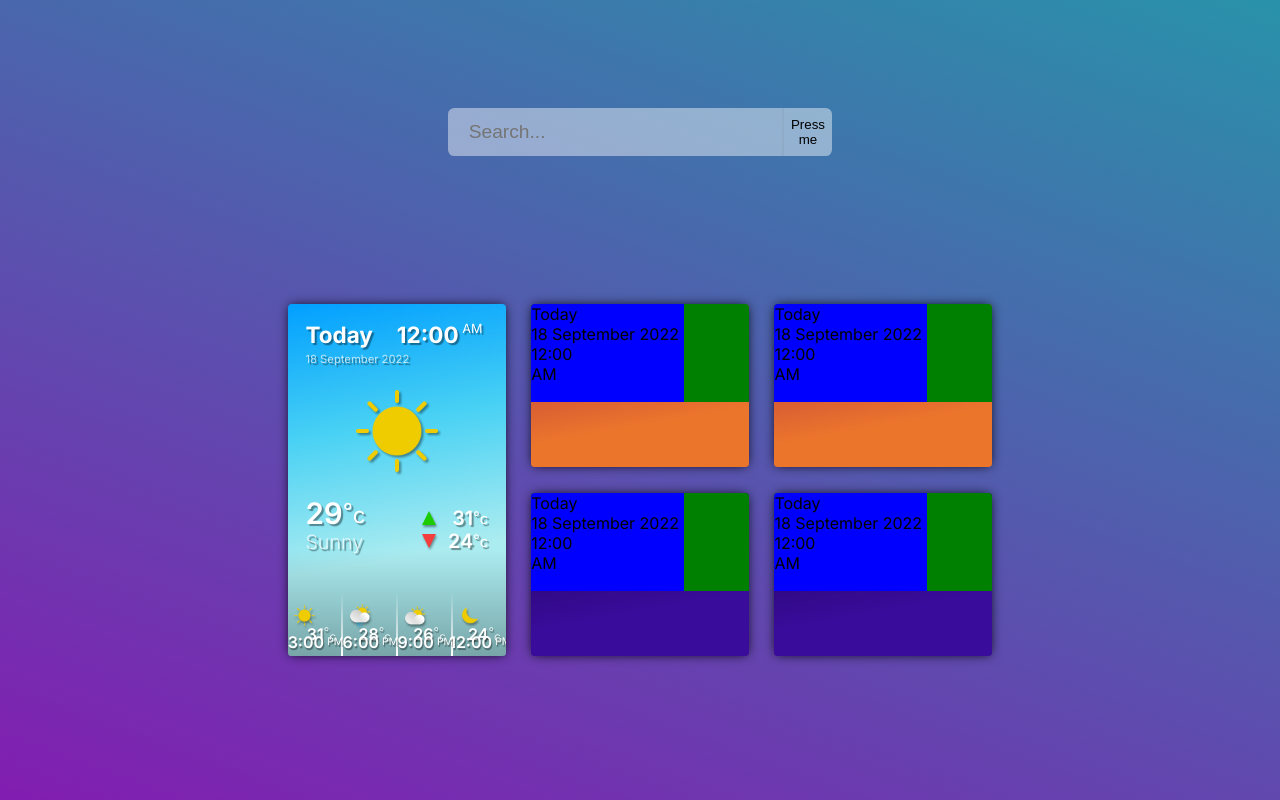
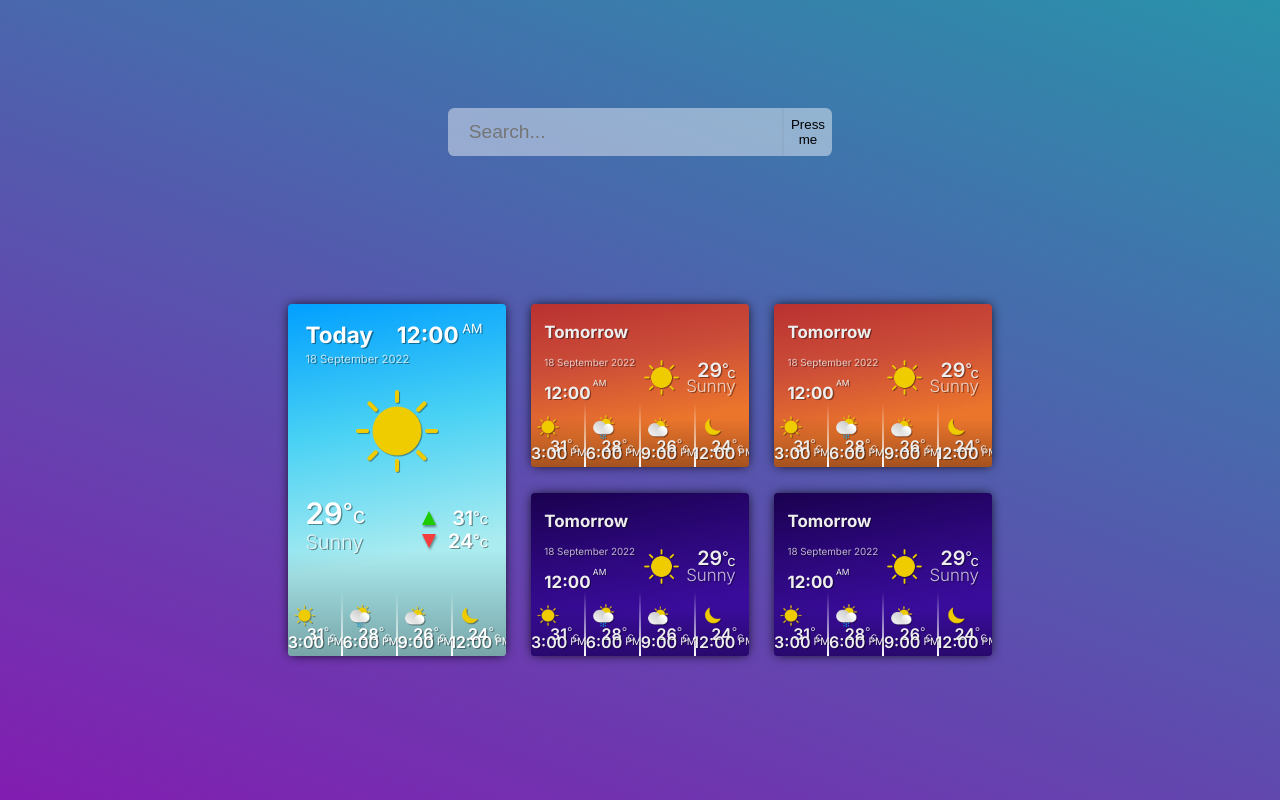
Before and after one commit to xPiccolinox/weather-app, a React (Create React App) app: page / in a window 1280 px wide. Built offline with nearby package versions, Linux system fonts and the light colour scheme.

Commit message:
Feat: WeatherTile complete design

```diff
--- a/src/Components/WeatherTile/WeatherTile.css
+++ b/src/Components/WeatherTile/WeatherTile.css
@@ -1,9 +1,23 @@
+:root {
+  --wtInfoFS_Day: 0.024;
+  --wtInfoFS_Date: 0.014;
+  --wtInfoFS_Time: 0.024;
+  --wtInfoFS_Period: 0.012;
+  --wtInfoFS_Temp: 0.028;
+  --wtInfoFS_TempName: 0.024;
+
+  --wtInfoTextShadow: 0.1vw 0.1vw 0.05vw #00000066;
+  --wtHourlyTextShadow: 0.1vw 0.1vw 0.05vw #00000066;
+}
 .weatherTile:nth-child(1) {
   grid-area: 1 / 1 / 3 / 2;
 }
 .weatherTile {
   background-color: #eee;
-  display: block;
+  color: #eee;
+  display: flex;
+  flex-direction: column;
+  justify-content: space-between;
   flex-shrink: 0;
   position: relative;
   width: 100%;
@@ -12,15 +26,166 @@
   box-shadow: 0px 0px 12px -2px #000;
   overflow: hidden;
 }
+/* Weather date & time */
 .weatherTile .weatherInfo {
-  background-color: green;
+  position: relative;
   display: flex;
   width: 100%;
   height: 60%;
+  padding: 6% 6% 0 6%;
+  box-sizing: border-box;
 }
-.weatherTile .weatherInfo .weatherInfo_date {
-  background-color: blue;
-  width: 70%;
+.weatherTile .weatherInfo_date {
+  width: 60%;
   height: 100%;
   flex-shrink: 0;
+  line-height: 1.9em;
 }
+
+.weatherTile .weatherInfo_date .day {
+  font-size: clamp(calc(var(--WeatherTiles_width) * 1.5vh * var(--wtInfoFS_Day)), calc(var(--WeatherTiles_width) * 1vw * var(--wtInfoFS_Day)), calc(var(--WeatherTiles_width) * 2.5vh * var(--wtInfoFS_Day)));
+  font-weight: 700;
+  text-shadow: var(--wtInfoTextShadow);
+}
+.weatherTile .weatherInfo_date .date {
+  grid-area: 2 / 1 / 3 / 3;
+  color: #ffffffb3;
+  font-size: clamp(calc(var(--WeatherTiles_width) * 1.5vh * var(--wtInfoFS_Date)), calc(var(--WeatherTiles_width) * 1vw * var(--wtInfoFS_Date)), calc(var(--WeatherTiles_width) * 2.5vh * var(--wtInfoFS_Date)));
+  text-shadow: var(--wtInfoTextShadow);
+}
+.weatherTile .weatherInfo_date .time {
+  display: flex;
+  font-size: clamp(calc(var(--WeatherTiles_width) * 1.5vh * var(--wtInfoFS_Time)), calc(var(--WeatherTiles_width) * 1vw * var(--wtInfoFS_Time)), calc(var(--WeatherTiles_width) * 2.5vh * var(--wtInfoFS_Time)));
+  font-weight: 700;
+  text-shadow: var(--wtInfoTextShadow);
+}
+.weatherTile .weatherInfo_date .time .period {
+  margin-left: 2%;
+  font-size: clamp(calc(var(--WeatherTiles_width) * 1.5vh * var(--wtInfoFS_Period)), calc(var(--WeatherTiles_width) * 1vw * var(--wtInfoFS_Period)), calc(var(--WeatherTiles_width) * 2.5vh * var(--wtInfoFS_Period)));
+  font-weight: 400;
+  line-height: 1.24em;
+}
+/* Weather Temperature */
+.weatherTile .weatherInfo_temp {
+  display: flex;
+  justify-content: flex-end;
+  align-items: center;
+  align-self: flex-end;
+  position: absolute;
+  right: 0;
+  padding-right: 6%;
+  box-sizing: border-box;
+  height: 50%;
+}
+.weatherTile .weatherInfo_temp img {
+  margin-right: 6%;
+  height: 80%;
+  filter: drop-shadow(var(--wtInfoTextShadow))
+}
+.weatherTile .weatherInfo_temp .temp {
+  display: flex;
+  flex-direction: column;
+  align-items: flex-end;
+  justify-content: flex-end;
+  font-size: clamp(calc(var(--WeatherTiles_width) * 1.5vh * var(--wtInfoFS_Temp)), calc(var(--WeatherTiles_width) * 1vw * var(--wtInfoFS_Temp)), calc(var(--WeatherTiles_width) * 2.5vh * var(--wtInfoFS_Temp)));
+  font-weight: 600;
+  text-shadow: var(--wtInfoTextShadow);
+  line-height: 0.7em;
+}
+.weatherTile .weatherInfo_temp .tempDiv {
+  display: flex;
+  align-items: center;
+  justify-content: flex-end;
+  height: 1em;
+  width: 100%;
+}
+.weatherTile .weatherInfo_temp .tempDiv .tempDegree {
+  align-self: flex-start;
+  font-size: 0.75em;
+  font-weight: 400;
+  line-height: 1.1em;
+  letter-spacing: -0.1em;
+}
+.weatherTile .weatherInfo_temp .tempDiv .tempCelcius {
+  align-self: flex-end;
+  font-size: 0.75em;
+  font-weight: 400;
+}
+.weatherTile .weatherInfo_temp .tempName {
+  align-items: flex-start;
+  justify-content: flex-start;
+  color: #ffffffbb;
+  font-size: clamp(calc(var(--WeatherTiles_width) * 1.5vh * var(--wtInfoFS_TempName)), calc(var(--WeatherTiles_width) * 1vw * var(--wtInfoFS_TempName)), calc(var(--WeatherTiles_width) * 2.5vh * var(--wtInfoFS_TempName)));
+  font-weight: 300;
+  text-shadow: var(--wtInfoTextShadow);
+}
+/* Weather Hourly Info */
+.weatherTile .weatherHourlyInfo {
+  background: linear-gradient(0deg, #0000004D 0%, transparent 100%);
+  padding: 0 calc(100% - 16.5vw - 6px);
+  box-sizing: border-box;
+  display: flex;
+  align-items: flex-end;
+  justify-content: space-around;
+  width: 100%;
+  height: 30%;
+}
+.weatherTile .weatherHourlyInfo .weatherHourlyTile {
+  margin-bottom: 0.32vw;
+  position: relative;
+  width: 4vw;
+  height: 4vw;
+}
+.weatherTile .weatherHourlyInfo .weatherHourlyTile > img {
+  position: absolute;
+  width: 46%;
+  top: 6%;
+  left: 8%;
+  filter: drop-shadow(var(--wtHourlyTextShadow));
+}
+.weatherTile .weatherHourlyInfo .weatherHourlyTile .tempDiv {
+  display: flex;
+  align-items: center;
+  justify-content: flex-end;
+  position: absolute;
+  top: 50%;
+  right: 8%;
+  height: 1em;
+  font-weight: 600;
+  text-shadow: var(--wtHourlyTextShadow);
+}
+.weatherTile .weatherHourlyInfo .weatherHourlyTile .tempDiv .tempDegree {
+  align-self: flex-start;
+  font-size: 0.75em;
+  font-weight: 300;
+  line-height: 0.95em;
+}
+.weatherTile .weatherHourlyInfo .weatherHourlyTile .tempDiv .tempCelcius {
+  align-self: flex-end;
+  font-size: 0.75em;
+  font-weight: 300;
+  line-height: 0.95em;
+}
+.weatherTile .weatherHourlyInfo .weatherHourlyTile .timeDiv {
+  display: flex;
+  align-items: center;
+  justify-content: center;
+  position: absolute;
+  bottom: 4%;
+  width: 100%;
+  height: 1em;
+  padding-left: 2%;
+  font-weight: 600;
+  text-shadow: var(--wtHourlyTextShadow);
+}
+.weatherTile .weatherHourlyInfo .weatherHourlyTile .timeDiv .period {
+  font-size: 0.65em;
+  font-weight: 400;
+  line-height: 0.8em;
+  margin-left: 6%;
+}
+.weatherTile .weatherHourlyInfo .weatherHourlySeparation {
+  background: linear-gradient(0deg, #ffffff 0%, transparent 100%);
+  width: 2px;
+  height: 5vw;
+}
--- a/src/Components/WeatherTile/WeatherTile.js
+++ b/src/Components/WeatherTile/WeatherTile.js
@@ -11,24 +11,22 @@ const WeatherTile = (props) => {
     <div className={className}>
       <div className="weatherInfo">
         <div className="weatherInfo_date">
-          <div className="day">Today</div>
+          <div className="day">Tomorrow</div>
           <div className="date">18 September 2022</div>
           <div className="time">12:00
             <div className="period">AM</div>
           </div>
         </div>
-        <div className="weatherInfo_img">
+        <div className="weatherInfo_temp">
           <img src={img1} alt="weatherIcon"/>
-        </div>
-        <div className="weatherInfo_temp">
           <div className="temp">
             <div className="tempDiv">
               29
               <div className="tempDegree">&#176;</div>
               <div className="tempCelcius">c</div>
             </div>
+            <div className="tempName">Sunny</div>
           </div>
-          <div className="tempName">Sunny</div>
         </div>
       </div>
       <div className="weatherHourlyInfo">
--- a/src/Components/WeatherTileMain/WeatherTileMain.css
+++ b/src/Components/WeatherTileMain/WeatherTileMain.css
@@ -8,8 +8,8 @@
   --wtmInfoFS_MaxTemp: 0.028;
   --wtmInfoFS_MinTemp: 0.028;
 
-  --wtmInfoTextShadow: 2px 2px 1px #00000066;
-  --wtmHourlyTextShadow: 1px 2px 1px #00000066;
+  --wtmInfoTextShadow: 0.1vw 0.1vw 0.05vw #00000066;
+  --wtmHourlyTextShadow: 0.1vw 0.1vw 0.05vw #00000066;
 }
 .weatherTileMain {
   grid-area: 1 / 1 / 3 / 2;
@@ -178,7 +178,6 @@
   height: 30%;
 }
 .weatherTileMain .weatherHourlyInfo .weatherHourlyTile {
-  /* background-color: orange; */
   margin-bottom: 0.32vw;
   position: relative;
   width: 4vw;
```
